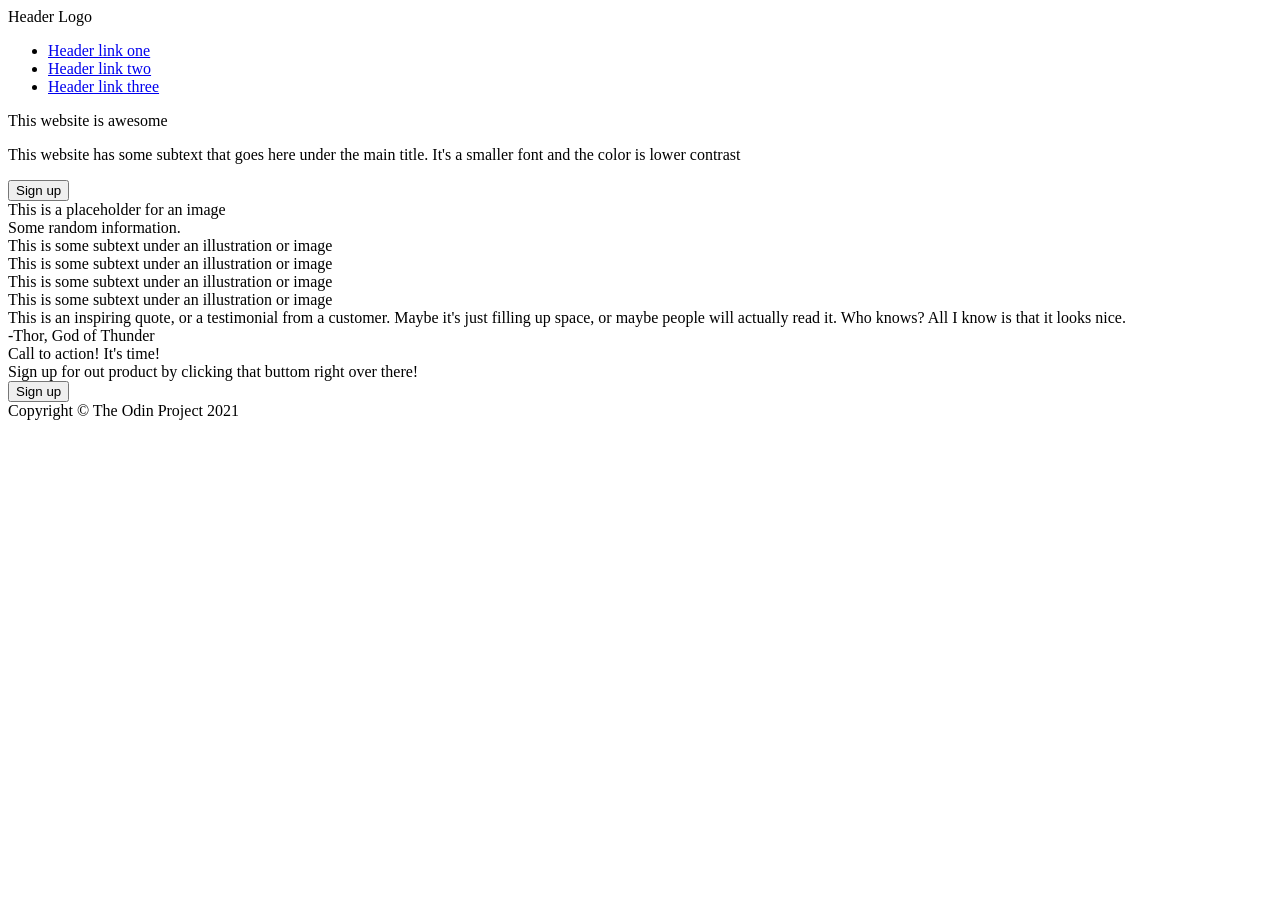
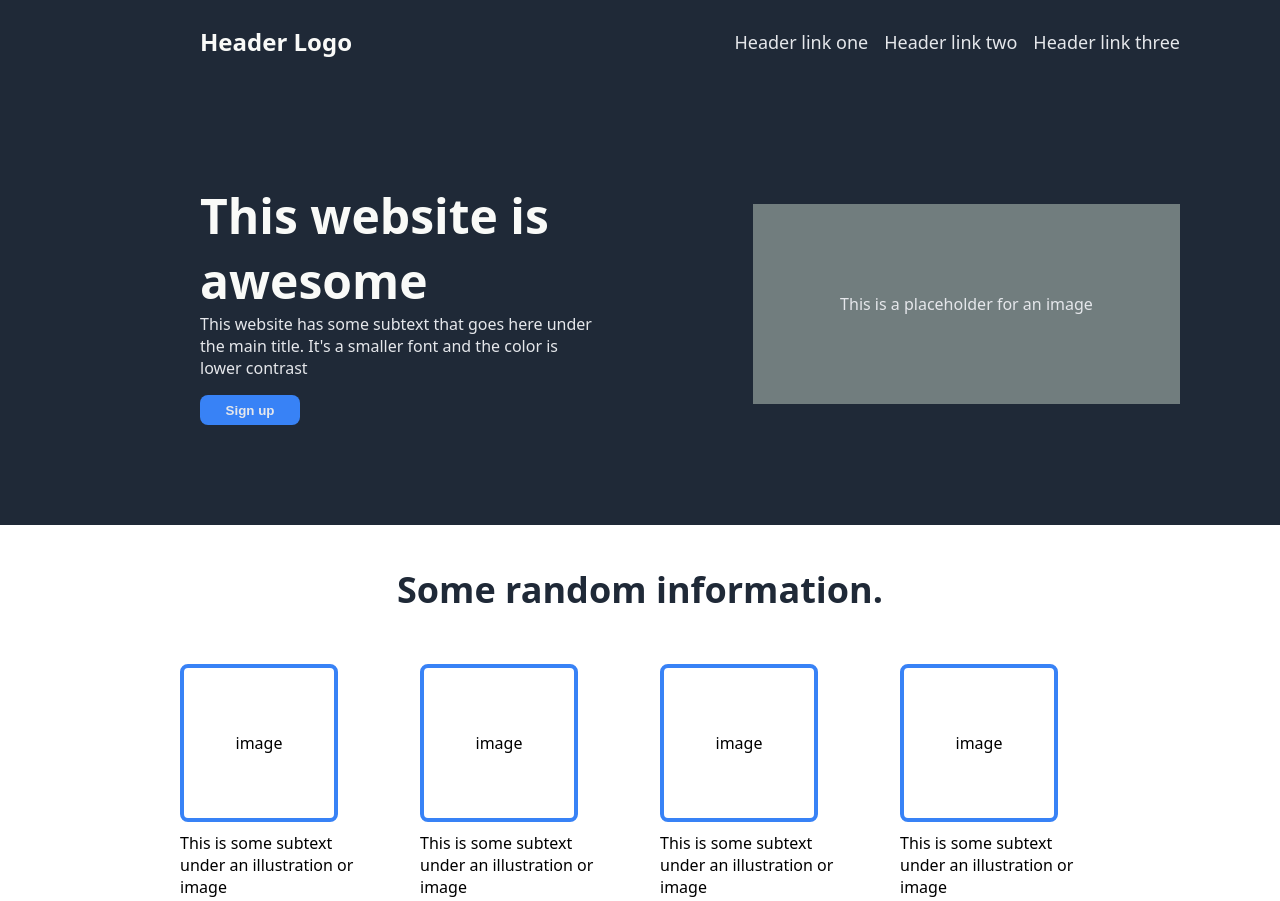
Before and after one commit to AngelEMora/landing-page, a plain HTML site: page index.html in a window 1280 px wide. Shown: the top 901 px of the page. Before the commit the page ends 800 px from the top, so only its background shows below. Drawn offline with Linux system fonts and the light colour scheme.

Commit message:
Add new classes in the html and the css structure
new classes were created in the html file and the css was completed to
layout the basic structure of the website. The website has header and
footer, plus 4 other sections with example infomation

```diff
--- a/index.html
+++ b/index.html
@@ -10,9 +10,7 @@
     <body>
         <div class="header">
             <div class="left">
-                <div class="logo">
                     Header Logo
-                </div>
             </div>
 
             <div class="right">
@@ -31,7 +29,9 @@
                     <div class="main">
                         This website is awesome
                     </div>
-                    <p>This website has some subtext that goes here under the main title. It's a smaller font and the color is lower contrast</p>
+                    <div class="subtext">
+                        This website has some subtext that goes here under the main title. It's a smaller font and the color is lower contrast
+                    </div>
                     <button class="signup">
                         Sign up
                     </button>
@@ -49,24 +49,36 @@
 
                 <div class="container">
                     <div class="info">
+                        <div class="image">
+                            image
+                        </div>
                         <div class="text">
                             This is some subtext under an illustration or image
                         </div>
                     </div>
 
                     <div class="info">
+                        <div class="image">
+                            image
+                        </div>
                         <div class="text">
                             This is some subtext under an illustration or image
                         </div>
                     </div>
 
                     <div class="info">
+                        <div class="image">
+                            image
+                        </div>
                         <div class="text">
                             This is some subtext under an illustration or image
                         </div>
                     </div>
 
                     <div class="info">
+                        <div class="image">
+                            image
+                        </div>
                         <div class="text">
                             This is some subtext under an illustration or image
                         </div>
@@ -85,6 +97,8 @@
             </div>
 
             <div class="section-4">
+                <div class="blue">
+                    <div class="paragraph">
                         <div class="call">
                             Call to action! It's time!
                         </div>
@@ -92,15 +106,18 @@
                         <div class="product">
                             Sign up for out product by clicking that buttom right over there!
                         </div>
+                    </div>
 
-                <button class="signup">
+                    <button class="blue-signup">
                         Sign up
                     </button>
+                </div>
+            </div>
+
         </div>
 
         <div class="footer">
             Copyright © The Odin Project 2021
         </div>
-        </div>
     </body>
 </html>
--- a/styles.css
+++ b/styles.css
@@ -0,0 +1,206 @@
+body {
+    margin: 0;
+    min-height: 100vh;
+    display: flex;
+    flex-direction: column;
+    font-family: system-ui, -apple-system, BlinkMacSystemFont, 'Segoe UI', Roboto, Oxygen, Ubuntu, Cantarell, 'Open Sans', 'Helvetica Neue', sans-serif;
+}
+
+.header {
+    display: flex;
+    align-items: center;
+    padding: 25px;
+    padding-right: 100px;
+    padding-left: 200px;
+}
+
+a {
+    text-decoration: none;
+    font-size: 18px;
+    color: #E5E7EB;
+}
+
+ul {
+    list-style-type: none;
+    display: flex;
+    gap: 16px;
+    margin: 0;
+    padding: 0;
+}
+
+.left {
+    font-size: 24px;
+    color: #F9FAF8;
+    font-weight: 600;
+
+}
+
+.right {
+    display: flex;
+    margin-left: auto;
+
+}
+
+.header,
+.footer {
+    background-color: #1F2937;
+}
+
+.footer {
+    height: 60px;
+    display: flex;
+    align-items: center;
+    justify-content: center;
+    margin-top: auto;
+    color: #ffff;
+}
+
+.section-1 {
+    display: flex;
+    background-color: #1F2937;
+    padding-right: 100px;
+    padding-left: 200px;
+    padding-top: 100px;
+    padding-bottom: 100px;
+    align-items: center;
+    justify-content: center;
+}
+
+.main {
+    font-size: 48px;
+    font-weight: bolder;
+    color: #F9FAF8;
+
+}
+
+.placeholder {
+    height: 200px;
+    width: 500px;
+    display: flex;
+    color: #E5E7EB;
+    background-color: #717D7E;
+    margin-left: auto;
+    justify-content: center;
+    align-items: center;
+    margin-left: 50px;
+}
+
+.subtext {
+    width: 400px;
+    color: #E5E7EB;
+    padding-bottom: 16px;
+}
+
+.signup {
+    border: none;
+    border-radius: 8px;
+    background-color: #3882F6;
+    height: 30px;
+    width: 100px;
+    color: #E5E7EB;
+    font-weight: bold;
+
+}
+
+.container {
+    display: flex;
+    align-items: center;
+    justify-content: center;
+    gap: 40px;
+}
+
+.random {
+    display: flex;
+    justify-content: center;
+    font-size: 36px;
+    font-weight: bolder;
+    color: #1F2937;
+    padding-bottom: 50px;
+}
+
+.section-2 {
+    padding-top: 40px;
+    padding-bottom: 150px;
+
+}
+
+
+
+
+.image {
+    display: flex;
+    border-radius: 8px;
+    height: 150px;
+    width: 150px;
+    border: 4px solid #3882F6;
+    justify-content: center;
+    align-items: center;
+    margin-bottom: 10px;
+}
+
+.text {
+    max-width: 200px;
+}
+
+.section-3 {
+    display: flex;
+    flex-direction: column;
+    background-color: #E5E7EB;
+    align-items: center;
+    justify-content: center;
+    padding: 80px 250px;
+}
+
+.quote {
+    font-size: 36px;
+    font-style: italic;
+    font-weight: 100;
+    color: #1F2937;
+    margin-bottom: 10px;
+}
+
+.thor {
+    display: flex;
+    align-self: flex-end;
+    font-weight: bold;
+}
+
+.section-4 {
+    display: flex;
+    justify-content: center;
+    align-items: center;
+    padding: 60px 80px;
+}
+.call {
+    color: #F9FAF8;
+    font-weight: bolder;
+    font-size: 20px;
+}
+
+.product {
+    color: #F9FAF8;
+}
+
+.blue {
+    display: flex;
+    background-color: #3882F6;
+    border-radius: 8px;
+    padding: 25px 70px;
+    align-items: center;
+}
+
+.blue-signup {
+    border: 2px solid #F9FAF8;
+    border-radius: 8px;
+    background-color: #3882F6;
+    height: 30px;
+    width: 100px;
+    color: #E5E7EB;
+    font-weight: bold;
+
+}
+.paragraph {
+    display: flex;
+    flex-direction: column;
+    margin-right: 130px;
+}
```
Lines whose indentation alone changed are shown as unchanged.
